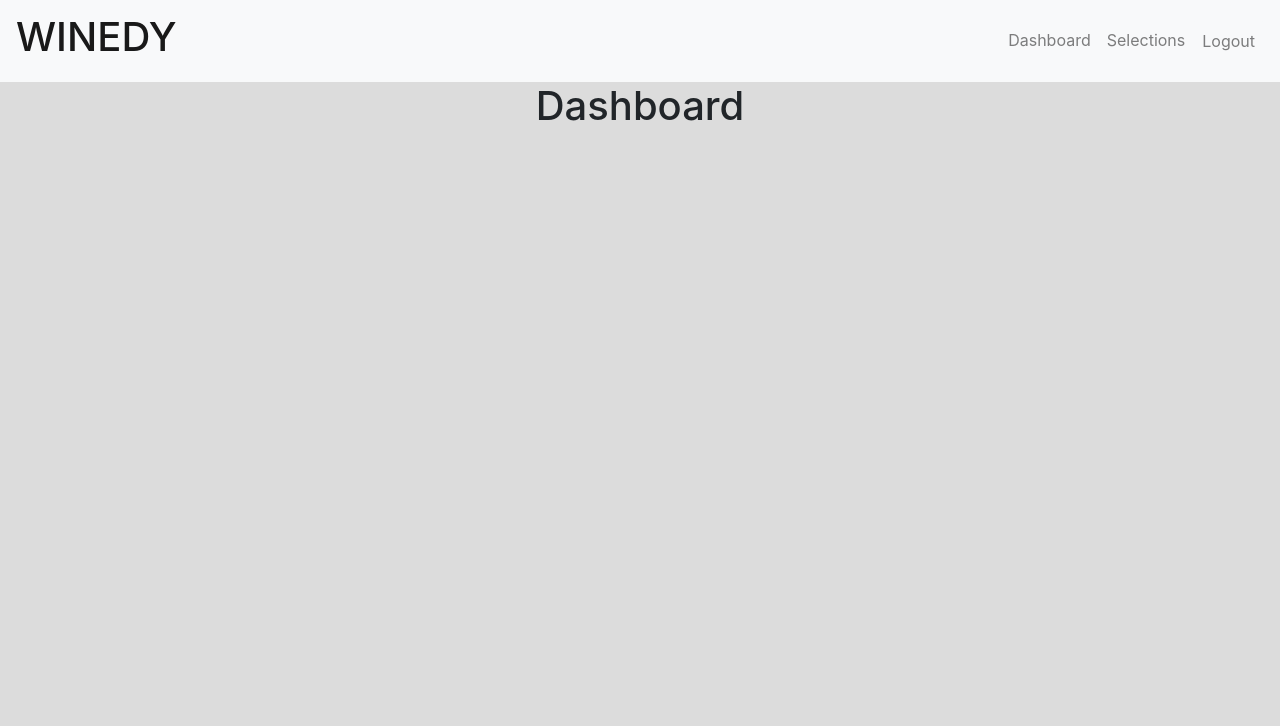
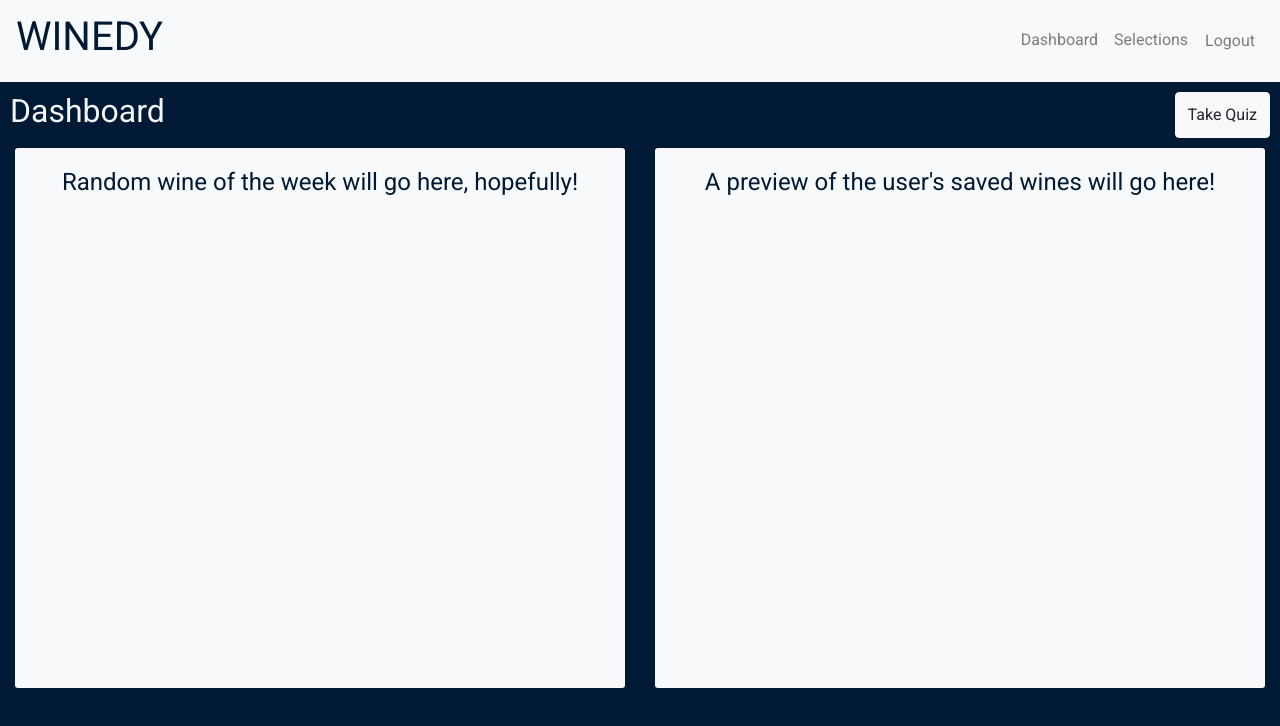
Before and after one commit to maggieisgreene/WINEdy, a React (Create React App) app: page / in a window 1280 px wide. Shown: the top 726 px of the page. Built offline with nearby package versions, Linux system fonts and the light colour scheme; no server answers; sample sign-in values are in the browser's storage.

Commit message:
Dashboard layout setup

```diff
--- a/src/components/pages/Dashboard/Dashboard.js
+++ b/src/components/pages/Dashboard/Dashboard.js
@@ -6,7 +6,22 @@ class Dashboard extends React.Component {
   render() {
     return (
       <div className="Dashboard">
-        <h1>Dashboard</h1>
+        <div className="dash-header">
+          <h2>Dashboard</h2>
+          <button className="btn btn-light">Take Quiz</button>
+        </div>
+        <div className="dash-container">
+          <div className="wine-of-week col-6">
+            <div className="weekly-holder">
+              <h4>Random wine of the week will go here, hopefully!</h4>
+            </div>
+          </div>
+          <div className="mini-selections col-6">
+            <div className="minis-holder">
+              <h4>A preview of the user's saved wines will go here!</h4>
+            </div>
+          </div>
+        </div>
       </div>
     );
   }
--- a/src/components/pages/Dashboard/Dashboard.scss
+++ b/src/components/pages/Dashboard/Dashboard.scss
@@ -0,0 +1,20 @@
+@import '../../../styles/variables';
+
+.dash-header {
+  color: $whiteout;
+  display: flex;
+  justify-content: space-between;
+  margin: 10px;
+}
+
+.dash-container {
+  display: flex;
+}
+
+.minis-holder, .weekly-holder {
+  background-color: #f8f9fa;
+  border-radius: 3px;
+  color: $main;
+  height: 540px;
+  padding: 20px;
+}
--- a/src/components/pages/Selections/Selections.scss
+++ b/src/components/pages/Selections/Selections.scss
@@ -1,4 +1,7 @@
+@import '../../../styles/variables';
+
 .selections-header {
+  color: $whiteout;
   display: flex;
   justify-content: space-between;
   margin: 10px;
--- a/src/components/shared/MyNavbar/MyNavbar.js
+++ b/src/components/shared/MyNavbar/MyNavbar.js
@@ -42,7 +42,7 @@ class MyNavbar extends React.Component {
     return (
       <div className="MyNavbar">
         <nav className="navbar navbar-expand-lg navbar-light bg-light">
-          <Link className="navbar-brand" to="/"><h1>WINEDY</h1></Link>
+          <Link className="navbar-brand" to="/"><h1 className="main-header">WINEDY</h1></Link>
           <button className="navbar-toggler" type="button" data-toggle="collapse" data-target="#navbarTogglerDemo02"
           aria-controls="navbarTogglerDemo02" aria-expanded="false" aria-label="Toggle navigation">
             <span className="navbar-toggler-icon"></span>
--- a/src/components/shared/MyNavbar/MyNavbar.scss
+++ b/src/components/shared/MyNavbar/MyNavbar.scss
@@ -0,0 +1,5 @@
+@import '../../../styles/variables';
+
+.main-header {
+  color: $main;
+}
--- a/src/styles/_variables.scss
+++ b/src/styles/_variables.scss
@@ -1 +1,4 @@
-$main: gainsboro;
+$goto: gainsboro;
+$main: #001935;
+$pop: #d73b14;
+$whiteout: whitesmoke;
--- a/src/styles/index.scss
+++ b/src/styles/index.scss
@@ -1,12 +1,15 @@
 @import '~bootstrap/dist/css/bootstrap.min.css';
 @import './variables';
+@import url('https://fonts.googleapis.com/css?family=Roboto&display=swap');
 
 body {
   background-color: $main;
+  color: $main;
   margin: 0;
-  font-family: -apple-system, BlinkMacSystemFont, 'Segoe UI', 'Roboto', 'Oxygen',
-    'Ubuntu', 'Cantarell', 'Fira Sans', 'Droid Sans', 'Helvetica Neue',
-    sans-serif;
+  font-family: 'Roboto', sans-serif;
+  // font-family: -apple-system, BlinkMacSystemFont, 'Segoe UI', 'Roboto', 'Oxygen',
+  //   'Ubuntu', 'Cantarell', 'Fira Sans', 'Droid Sans', 'Helvetica Neue',
+  //   sans-serif;
   -webkit-font-smoothing: antialiased;
   -moz-osx-font-smoothing: grayscale;
 }
```
